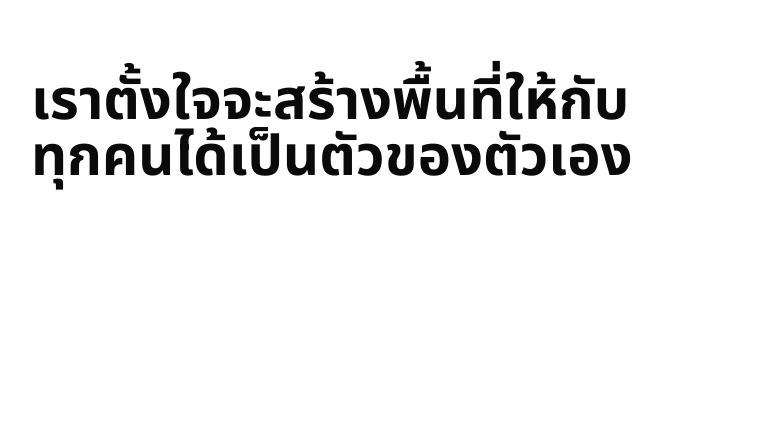
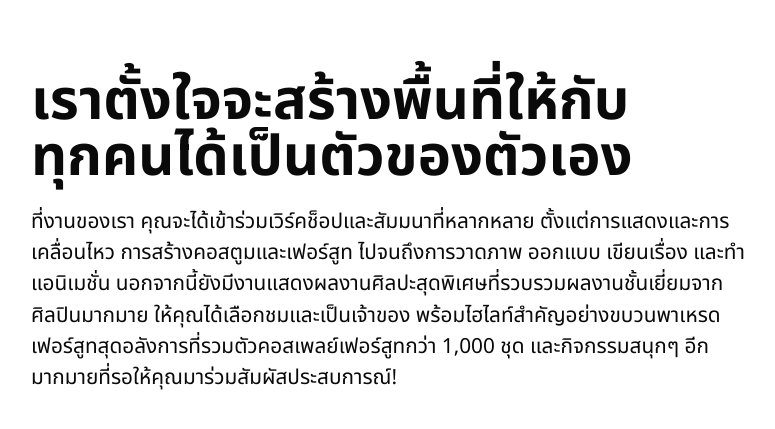
Before and after one commit to tonthanathep/thaitails-team, a Next.js app: page / in a window 1280 px wide. Shown: the part 1360-1789 px from the top of the page, without its empty margins (129-904 px from the left). Before the commit the page ends 1706 px from the top, so only its background shows below. Built offline with nearby package versions, Linux system fonts and the light colour scheme.

Commit message:
update css content

```diff
--- a/app/(app)/page.tsx
+++ b/app/(app)/page.tsx
@@ -15,6 +15,8 @@ const landingContent = {
   },
   section_two: {
     title: "เราตั้งใจจะสร้างพื้นที่ให้กับทุกคนได้เป็นตัวของตัวเอง",
+    description:
+      "ที่งานของเรา คุณจะได้เข้าร่วมเวิร์คช็อปและสัมมนาที่หลากหลาย ตั้งแต่การแสดงและการเคลื่อนไหว การสร้างคอสตูมและเฟอร์สูท ไปจนถึงการวาดภาพ ออกแบบ เขียนเรื่อง และทำแอนิเมชั่น นอกจากนี้ยังมีงานแสดงผลงานศิลปะสุดพิเศษที่รวบรวมผลงานชั้นเยี่ยมจากศิลปินมากมาย ให้คุณได้เลือกชมและเป็นเจ้าของ พร้อมไฮไลท์สำคัญอย่างขบวนพาเหรดเฟอร์สูทสุดอลังการที่รวมตัวคอสเพลย์เฟอร์สูทกว่า 1,000 ชุด และกิจกรรมสนุกๆ อีกมากมายที่รอให้คุณมาร่วมสัมผัสประสบการณ์!",
   },
 };
 
@@ -105,6 +107,9 @@ export default function Home() {
         <h1 className='text-[3rem] lg:text-[3.5rem] leading-tight lg:leading-none font-bold max-w-[80vh]'>
           {section_two.title}
         </h1>
+        <p className='text-[1.1rem] lg:text-[1.3rem] max-w-[90vh] w-full text-left leading-normal mt-5 font-normal'>
+          {section_two.description}
+        </p>
       </motion.div>
     </div>
   );
```
